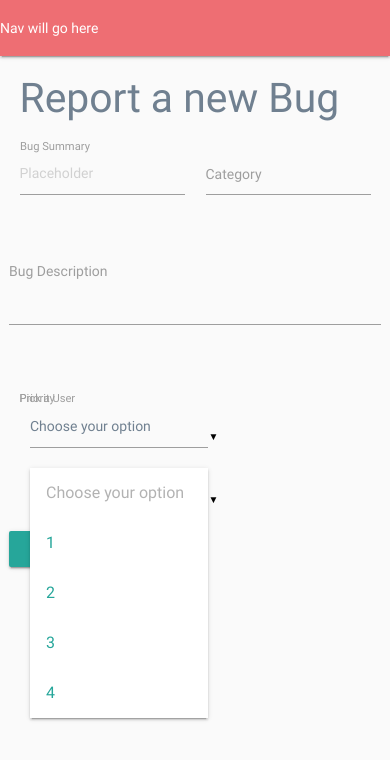
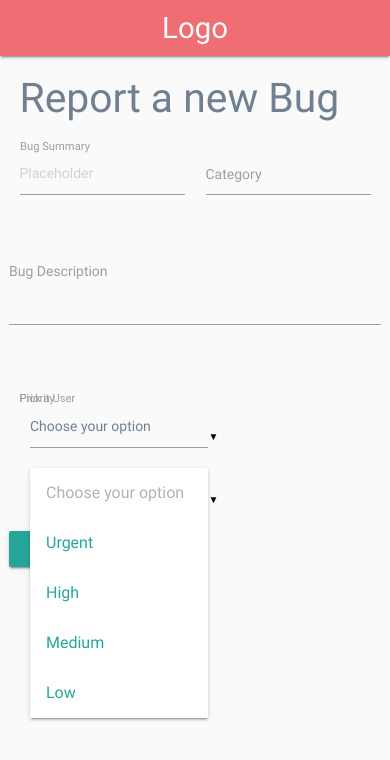
Before and after one commit to geminerald/bugzap, a Flask app: page /new_bug in a window 390 px wide, after a click on "Choose your option". Shown: the top 760 px of the page. Run offline with Flask 2, Linux system fonts and the light colour scheme; data that the repository does not hold is empty; some libraries are stand-ins or nearby versions.

Commit message:
added basic nav bar (not yet responsive)

```diff
--- a/templates/base.html
+++ b/templates/base.html
@@ -15,7 +15,16 @@
 
 <body>
     <header>
-        <nav> Nav will go here</nav>
+         <nav>
+    <div class="nav-wrapper">
+      <a href="#" class="brand-logo">Logo</a>
+      <ul id="nav-mobile" class="right hide-on-med-and-down">
+        <li><a href="{{url_for('get_bugs')}}">Bugs</a></li>
+        <li><a href="{{url_for('new_bug')}}">New Bug</a></li>
+        <li><a href="collapsible.html">JavaScript</a></li>
+      </ul>
+    </div>
+  </nav>
     </header>
 
     <div class="container">
@@ -29,6 +38,7 @@
         $(document).ready(function () {
             $('.collapsible').collapsible();
             $('select').material_select();
+            $('.sidenav').sidenav();
         });
     </script>
 </body>
--- a/templates/new_bug.html
+++ b/templates/new_bug.html
@@ -34,10 +34,10 @@
                 <label>Pick a User</label>
                 <select class="col s 6" id="bug_priority" name="bug_priority">
                     <option value="" disabled selected>Choose your option</option>
-                    <option value="1">1</option>
-                    <option value="2">2</option>
-                    <option value="3">3</option>
-                    <option value="4">4</option>
+                    <option value="1">Urgent</option>
+                    <option value="2">High</option>
+                    <option value="3">Medium</option>
+                    <option value="4">Low</option>
                 </select>
                 <label>Priority</label>
             </div>
```
